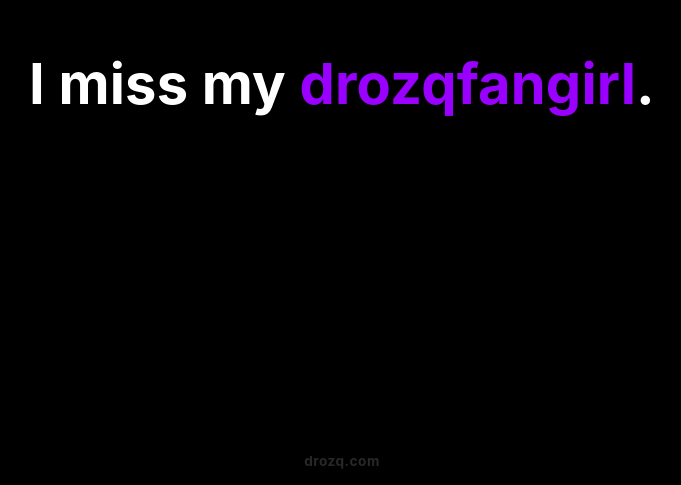
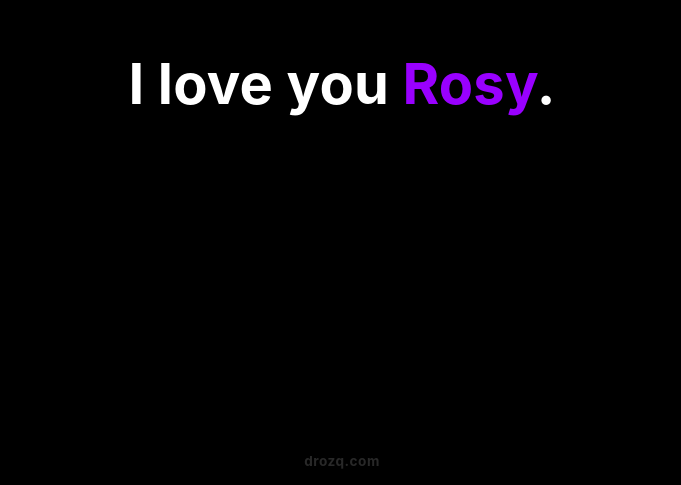
Before and after one commit to iDroza/rosannasandara.com, a plain HTML site: page index.html in a window 1280 px wide. Shown: the part 315-800 px from the top of the page, without its empty margins (298-979 px from the left). Drawn offline with Linux system fonts and the light colour scheme.

Commit message:
Update index.html
swapped "I miss my DrozqFanGirl" to "I love you Rosy."

```diff
--- a/index.html
+++ b/index.html
@@ -58,7 +58,7 @@
 <body>
   <main role="main" aria-label="Message">
     <h1 class="line">
-      <span>I miss my </span><span class="purple">drozqfangirl</span><span>.</span>
+      <span>I love you </span><span class="purple">Rosy</span><span>.</span>
     </h1>
   </main>
 
```
